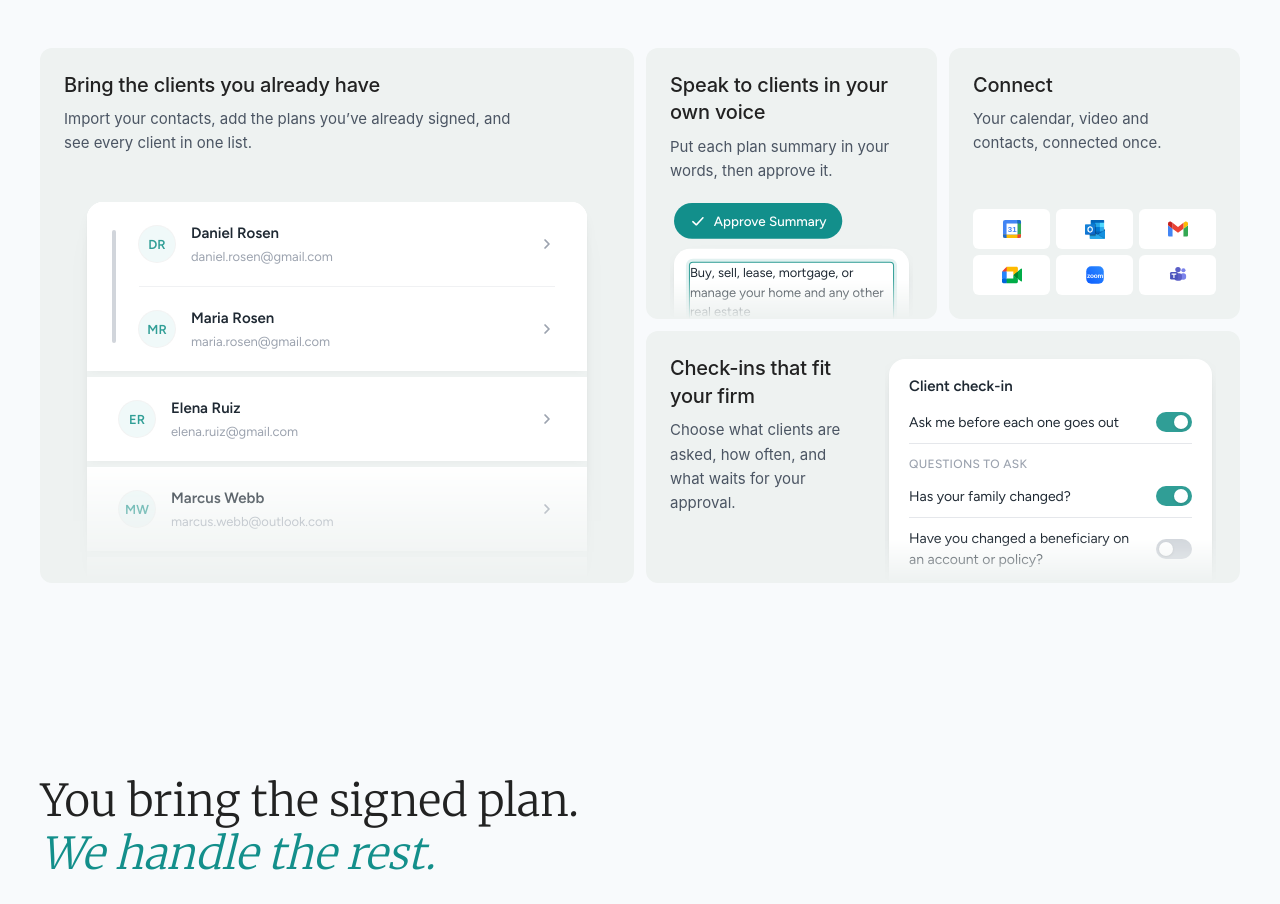
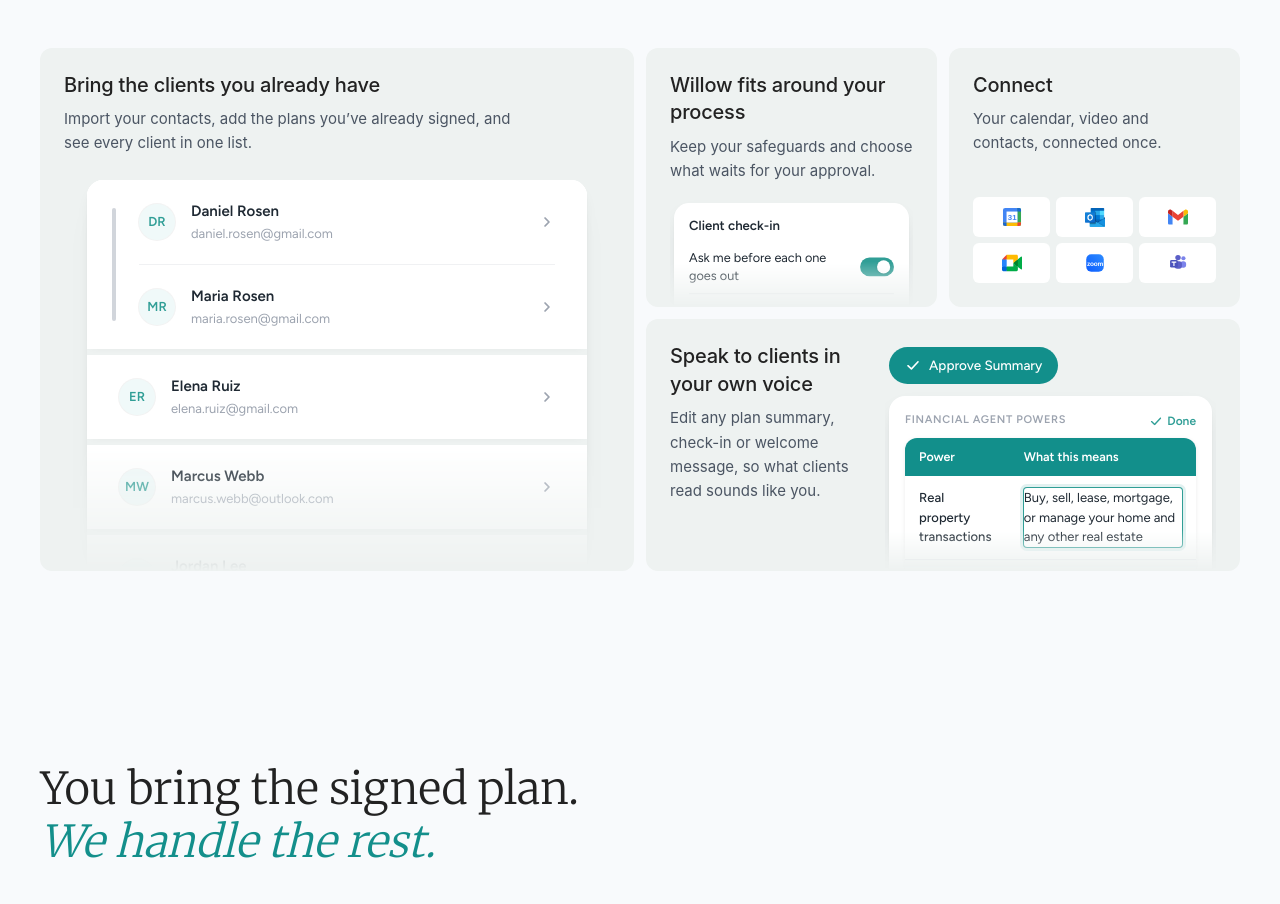
Before and after one commit to Willow-07042002-Inc/landing-page-v, a React (Vite) app: page /platform in a window 1280 px wide. Shown: the part 2540-3444 px from the top of the page. Built offline with nearby package versions, Linux system fonts and the light colour scheme; a web font is replaced by a local one.

Commit message:
For attorneys tiles: your own voice goes wide with the summary edit, Willow fits around your process in a small tile
Co-Authored-By: Claude Opus 5.5 <noreply@anthropic.com>

```diff
--- a/src/components/site/WhatYouDeliver.tsx
+++ b/src/components/site/WhatYouDeliver.tsx
@@ -19,13 +19,16 @@ import {
      tall   Bring the clients you already have: the Clients list, Daniel and
             Maria first, running off the bottom (importing contacts is being
             built, Nov 24, and Aaron cleared claiming it)
-     small  Speak to clients in your own voice: Approve Summary over a plan
-            summary the attorney has reworded (the Keeping things easy film's
-            edit), and the button can be pressed
+     small  Willow fits around your process: the check-in panel's own
+            switches (Ask me before each one goes out, and the questions),
+            which flip when clicked
      small  Connect: the apps it connects to
-     wide   Check-ins that fit your firm: the check-in panel's own switches
-            (Ask me before each one goes out, and the check-in questions),
-            which flip when clicked */
+     wide   Speak to clients in your own voice: Approve Summary over a plan
+            summary mid-edit (the Keeping things easy film's edit), and the
+            button can be pressed. Summaries, check-ins (Tailor: a personal
+            note, subject and message) and the welcome note are all editable
+            on main (Nov 24). Willow learning the attorney's voice is not
+            built, so the tile doesn't claim it */
 
 const UI_SHADOW = "0 1px 2px rgba(16,24,40,0.05), 0 10px 24px -8px rgba(16,24,40,0.14)";
 const PRODUCT_FONT = "Figtree, Inter, sans-serif";
@@ -103,9 +106,16 @@ const ClientList = () => (
 
 /* A plan summary in the attorney's words: the review page's Approve Summary
    (attorney-review.tsx SummaryHead), over the real property power's meaning
-   as the attorney has reworded it, in its edit outline (the same edit the
-   Keeping things easy film makes). Pressing Approve marks it approved. */
-const YourWords = () => {
+   as the attorney has reworded it, in its edit outline: the powers table of
+   the step-in card mid-edit, with Done, as the Keeping things easy film shows
+   it (EasyFilm.tsx StepInBody). Pressing Approve marks it approved. */
+const POWERS = [
+  { power: "Real property transactions", desc: null },
+  { power: "Chattel and goods transactions", desc: "Buy, sell, or manage personal property, tangible goods, and safe deposit box contents" },
+  { power: "Bond, share and commodity transactions", desc: "Buy, sell, or manage stocks, bonds, mutual funds, and other securities on your behalf" },
+];
+
+const SummaryEdit = () => {
   const [approved, setApproved] = useState(false);
   return (
     <div className="text-left">
@@ -119,10 +129,32 @@ const YourWords = () => {
         <CheckIcon className="h-4 w-4" />
         {approved ? "Approved" : "Approve Summary"}
       </button>
-      <div aria-hidden className="mt-2.5 rounded-t-2xl bg-white px-4 pb-4 pt-3.5" style={{ boxShadow: UI_SHADOW }}>
-        <p className="rounded-[3px] text-[13px] leading-[1.5] text-[#1F2933]" style={{ boxShadow: "0 0 0 1px #309E96, 0 0 0 4px rgba(48,158,150,0.14)" }}>
-          Buy, sell, lease, mortgage, or manage your home and any other real estate
-        </p>
+      <div aria-hidden className="mt-3 rounded-t-2xl bg-white px-4 pb-4 pt-4" style={{ boxShadow: UI_SHADOW }}>
+        <div className="mb-2 flex items-center justify-between gap-3">
+          <p className="text-[11px] font-semibold uppercase tracking-[0.06em] text-[#9CA3AF]">Financial Agent powers</p>
+          <span className="inline-flex items-center gap-1 text-[12px] font-semibold text-[#309E96]">
+            <CheckIcon className="h-3.5 w-3.5" />
+            Done
+          </span>
+        </div>
+        <div className="overflow-hidden rounded-xl" style={{ boxShadow: "0 1px 4px rgba(0,0,0,0.08)" }}>
+          <div className="flex bg-[#128F8B] text-[12.5px] font-semibold text-white">
+            <div className="w-[36%] flex-shrink-0 px-3.5 py-2.5">Power</div>
+            <div className="min-w-0 flex-1 px-3.5 py-2.5">What this means</div>
+          </div>
+          {POWERS.map((w, i) => (
+            <div key={w.power} className={`flex items-start border-b border-[#E5E7EB] last:border-b-0 ${i % 2 === 0 ? "bg-white" : "bg-[#F9FAFB]"}`}>
+              <div className="w-[36%] flex-shrink-0 px-3.5 py-3 text-[13px] font-medium text-[#1F2933]">{w.power}</div>
+              <div className="min-w-0 flex-1 px-3.5 py-3 text-[13px] leading-[1.5] text-[#6B7280]">
+                {w.desc ?? (
+                  <span className="block rounded-[3px] text-[#1F2933]" style={{ boxShadow: "0 0 0 1px #309E96, 0 0 0 4px rgba(48,158,150,0.14)" }}>
+                    Buy, sell, lease, mortgage, or manage your home and any other real estate
+                  </span>
+                )}
+              </div>
+            </div>
+          ))}
+        </div>
       </div>
     </div>
   );
@@ -138,9 +170,9 @@ const SwitchLine = ({ label, initial }: { label: string; initial: boolean }) =>
       role="switch"
       aria-checked={on}
       onClick={() => setOn(!on)}
-      className="flex w-full items-center gap-4 border-b border-[#E5E7EB] py-2.5 text-left"
+      className="flex w-full items-center gap-3 border-b border-[#E5E7EB] py-2.5 text-left"
     >
-      <span className="min-w-0 flex-1 text-[14px] text-[#1F2933]">{label}</span>
+      <span className="min-w-0 flex-1 text-[13.5px] leading-snug text-[#1F2933]">{label}</span>
       <span className={`relative inline-flex h-5 w-9 flex-shrink-0 items-center rounded-full transition-colors duration-200 ${on ? "bg-[#309E96]" : "bg-[#D1D5DB]"}`}>
         <span className={`inline-block h-3.5 w-3.5 rounded-full bg-white shadow transition-transform duration-200 ${on ? "translate-x-[18px]" : "translate-x-[3px]"}`} />
       </span>
@@ -152,8 +184,8 @@ const SwitchLine = ({ label, initial }: { label: string; initial: boolean }) =>
    out, then the survey's questions (packages/types/surveys.ts), one of them
    off near the top so the switches read as choices */
 const Preferences = () => (
-  <div className="w-full rounded-t-2xl bg-white px-5 pt-4 text-left" style={{ boxShadow: UI_SHADOW }}>
-    <p className="text-[15px] font-semibold text-[#1F2933]">Client check-in</p>
+  <div className="w-full rounded-t-2xl bg-white px-4 pt-3.5 text-left" style={{ boxShadow: UI_SHADOW }}>
+    <p className="text-[14px] font-semibold text-[#1F2933]">Client check-in</p>
     <div className="mt-1">
       <SwitchLine label="Ask me before each one goes out" initial />
     </div>
@@ -196,20 +228,21 @@ const WhatYouDeliver = () => (
         <article className={`${TILE} px-6 pt-6 sm:col-span-2 lg:col-span-6 lg:row-span-2`}>
           <TileTitle>Bring the clients you already have</TileTitle>
           <TileBody>Import your contacts, add the plans you&rsquo;ve already signed, and see every client in one list.</TileBody>
-          <div className="mt-auto pt-5">
-            <Bleed height={385} fadeFrom={68}>
+          {/* The list fills the tile however tall the two rows beside it get */}
+          <div className="relative mt-5 min-h-[385px] flex-1">
+            <Bleed heightClass="absolute inset-0" fadeFrom={68}>
               <ClientList />
             </Bleed>
           </div>
         </article>
 
         <article className={`${TILE} px-6 pt-6 lg:col-span-3`}>
-          <TileTitle>Speak to clients in your own voice</TileTitle>
-          <TileBody>Put each plan summary in your words, then approve it.</TileBody>
+          <TileTitle>Willow fits around your process</TileTitle>
+          <TileBody>Keep your safeguards and choose what waits for your approval.</TileBody>
           <div className="mt-auto pt-4">
-            <Bleed height={120} fadeFrom={66} live>
-              <FitWidth width={236}>
-                <YourWords />
+            <Bleed height={108} fadeFrom={58} live>
+              <FitWidth width={250}>
+                <Preferences />
               </FitWidth>
             </Bleed>
           </div>
@@ -228,17 +261,16 @@ const WhatYouDeliver = () => (
           </ul>
         </article>
 
-        {/* Side by side where the tile is wide enough for the switches to
-            read on one line; between 1024 and 1200px the panel sits under
-            the text instead */}
+        {/* Side by side where the tile is wide enough for the summary's
+            table; between 1024 and 1200px it sits under the text instead */}
         <article className={`${TILE} gap-6 px-6 pt-6 sm:col-span-2 sm:flex-row lg:col-span-6 lg:flex-col lg:gap-4 min-[1200px]:flex-row min-[1200px]:gap-6`}>
           <div className="sm:w-[40%] sm:flex-shrink-0 sm:pb-6 lg:w-auto lg:pb-0 min-[1200px]:w-[35%] min-[1200px]:pb-6">
-            <TileTitle>Check-ins that fit your firm</TileTitle>
-            <TileBody>Choose what clients are asked, how often, and what waits for your approval.</TileBody>
+            <TileTitle>Speak to clients in your own voice</TileTitle>
+            <TileBody>Edit any plan summary, check-in or welcome message, so what clients read sounds like you.</TileBody>
           </div>
           <div className="min-w-0 flex-1 self-end lg:mt-auto lg:w-full lg:flex-none lg:self-stretch min-[1200px]:mt-0 min-[1200px]:w-auto min-[1200px]:flex-1 min-[1200px]:self-end">
-            <Bleed heightClass="h-[228px] lg:h-[150px] min-[1200px]:h-[228px]" fadeFrom={80} live>
-              <Preferences />
+            <Bleed heightClass="h-[228px] lg:h-[206px] min-[1200px]:h-[228px]" fadeFrom={82} live>
+              <SummaryEdit />
             </Bleed>
           </div>
         </article>
```
